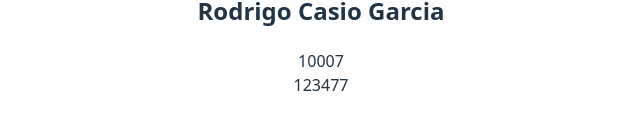
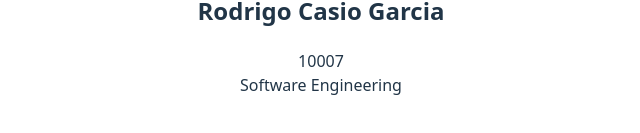
Before and after one commit to rodrigcasio/React-rcasio-projects, a React (Vite) app in the folder courseraPracticeIBM/practice-app/: page / in a window 1280 px wide. Shown: the part 495-628 px from the top of the page, without its empty margins (319-959 px from the left). Built offline with nearby package versions, Linux system fonts and the light colour scheme.

Commit message:
Modified atribute name with "dept_name" and added a default prop for it

```diff
--- a/courseraPracticeIBM/practice-app/src/App.jsx
+++ b/courseraPracticeIBM/practice-app/src/App.jsx
@@ -10,7 +10,7 @@ function App() {
       <CounterButton />
       <ParentComp />
       <FirstChildAppEx  name="Rodrigo" />
-      <SecondChildAppEx name="Rodrigo Casio Garcia" employeeID={employee_id} dept_id="123477" />
+      <SecondChildAppEx name="Rodrigo Casio Garcia" employeeID={employee_id} dept_name="Software Engineering" />
     </>
   )
 }
--- a/courseraPracticeIBM/practice-app/src/components/SecondChildAppEx.jsx
+++ b/courseraPracticeIBM/practice-app/src/components/SecondChildAppEx.jsx
@@ -7,9 +7,15 @@ const SecondChildAppEx = (props) => {
         <>
             <h2>{props.name}</h2>
             <div>{props.employeeID}</div>
-            <div>{props.dept_id}</div>
+            <div>{props.dept_name}</div>
         </>
     );
 }
 
+// Setting defualt props outside the function
+SecondChildAppEx.defaultProps = {
+    dept_name:  "Software Developer"
+};
+
+
 export default SecondChildAppEx;
```
